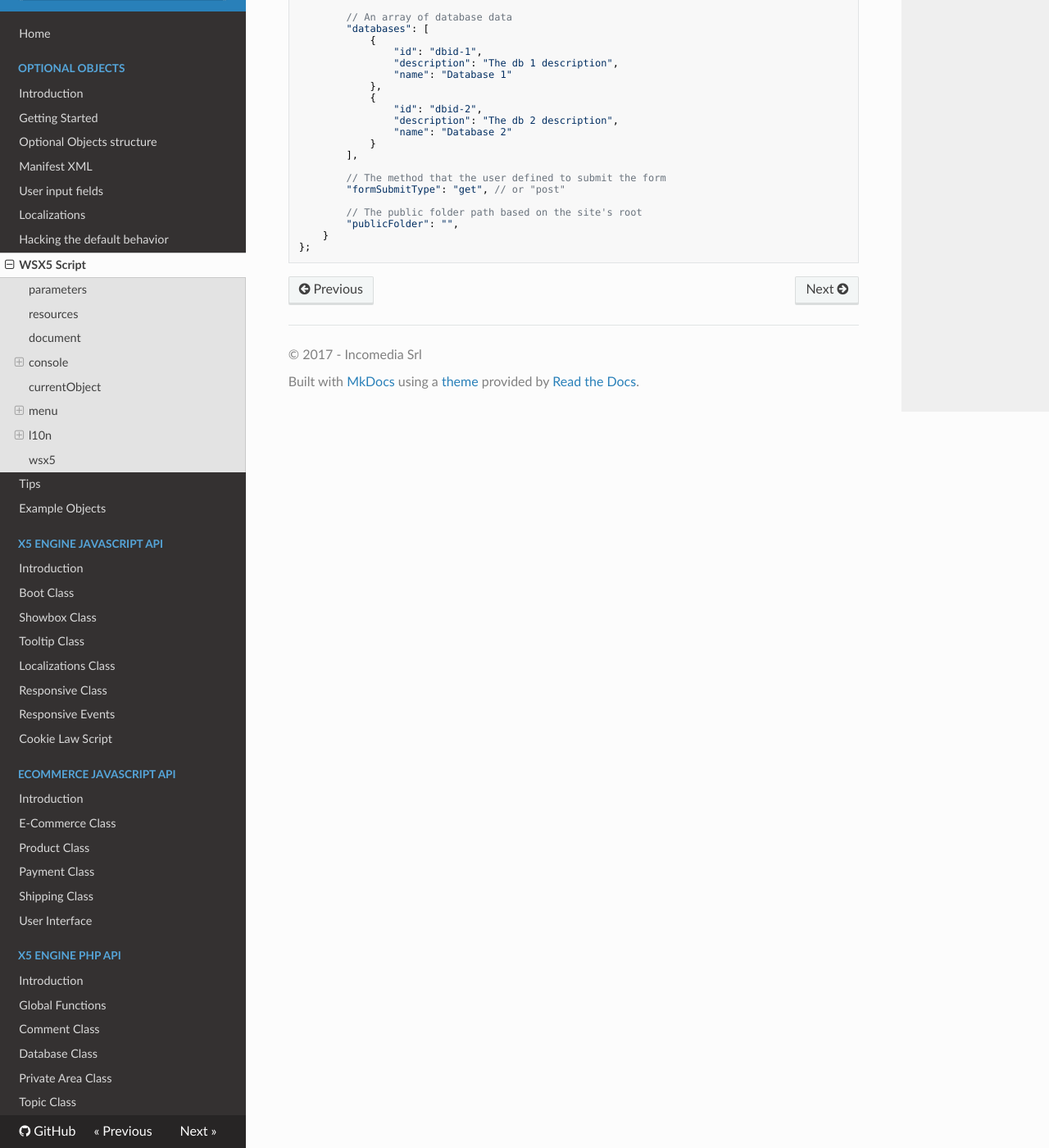
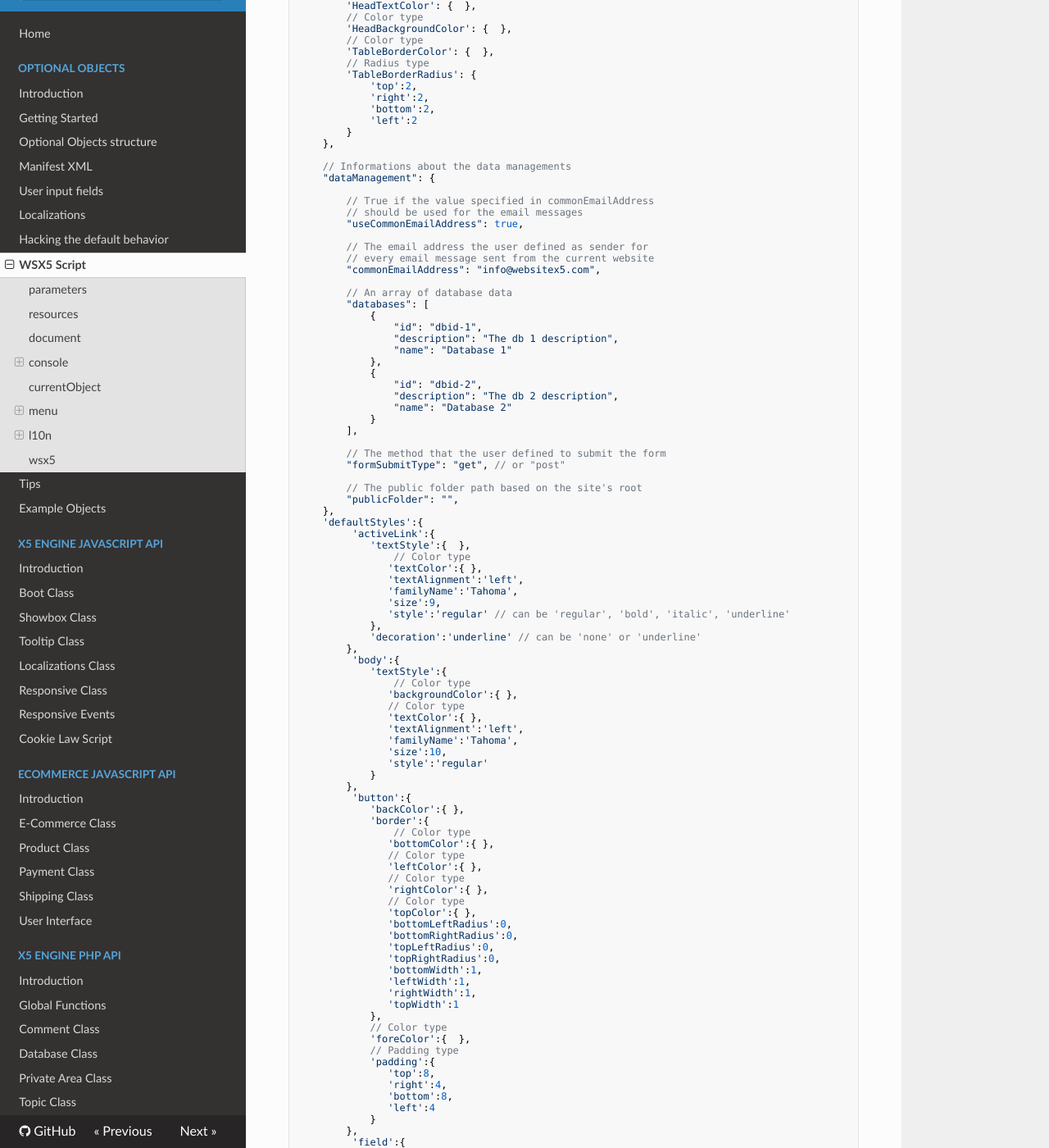
Before and after one commit to WebSiteX5/wsx5-developers-guide, an MkDocs documentation site: the page built from docs/optional-objects/wsx5-script.md, in a window 1280 px wide and 1400 px high, scrolled down 6528 px. Shown: the whole window at 82% size. Built offline with MkDocs 1.6.1, drawn with Linux system fonts in a browser that asks for light colours; nearby versions of some CDN libraries; old or Windows-style settings are respelled for this version of MkDocs; some of the changed text lies outside the part shown.

Commit message:
Definizione stili default e stili carrello

````diff
--- a/docs/optional-objects/wsx5-script.md
+++ b/docs/optional-objects/wsx5-script.md
@@ -375,7 +375,31 @@ var wsx5 = {
 		"sendMode": "email", // may be "email" or "db"
 
 		// True if option for automatic registration of users is enabled
-		"registerCustomers" : true
+		"registerCustomers" : true,
+		// True if user choose to alternate row's background color
+		'ZebraTable':true,
+		// Color type
+        'CellTextColor':{
+            'a':255,
+            'r':37,
+            'g':58,
+            'b':88
+		 },
+		// Color type
+        'CellBackgroundColor': {  },
+		// Color type
+		'HeadTextColor': {  },
+		// Color type
+		'HeadBackgroundColor': {  },
+		// Color type
+		'TableBorderColor': {  },
+		// Radius type
+        'TableBorderRadius': {
+            'top':2,
+            'right':2,
+            'bottom':2,
+            'left':2
+        }
 	},
 
 	// Informations about the data managements
@@ -408,6 +432,156 @@ var wsx5 = {
 
 		// The public folder path based on the site's root
 		"publicFolder": "",
-	}
+	},
+	'defaultStyles':{
+         'activeLink':{
+            'textStyle':{  },
+				// Color type
+               'textColor':{ },
+               'textAlignment':'left',
+               'familyName':'Tahoma',
+               'size':9,
+               'style':'regular' // can be 'regular', 'bold', 'italic', 'underline'
+            },
+            'decoration':'underline' // can be 'none' or 'underline'
+        },
+         'body':{
+            'textStyle':{
+				// Color type
+               'backgroundColor':{ },
+			   // Color type
+               'textColor':{ },
+               'textAlignment':'left',
+               'familyName':'Tahoma',
+               'size':10,
+               'style':'regular'
+            }
+        },
+         'button':{
+            'backColor':{ },
+            'border':{
+				// Color type
+               'bottomColor':{ },
+			   // Color type
+               'leftColor':{ },
+			   // Color type
+               'rightColor':{ },
+			   // Color type
+               'topColor':{ },
+               'bottomLeftRadius':0,
+               'bottomRightRadius':0,
+               'topLeftRadius':0,
+               'topRightRadius':0,
+               'bottomWidth':1,
+               'leftWidth':1,
+               'rightWidth':1,
+               'topWidth':1
+            },
+			// Color type
+            'foreColor':{  },
+			// Padding type
+            'padding':{
+               'top':8,
+               'right':4,
+               'bottom':8,
+               'left':4
+            }
+        },
+         'field':{
+			 // Color type
+            'backColor':{ },
+            'border':{
+				// Color type
+               'bottomColor':{ },
+			   // Color type
+               'leftColor':{ },
+			   // Color type
+               'rightColor':{ },
+			   // Color type
+               'topColor':{ },
+               'bottomLeftRadius':0,
+               'bottomRightRadius':0,
+               'topLeftRadius':0,
+               'topRightRadius':0,
+               'bottomWidth':1,
+               'leftWidth':1,
+               'rightWidth':1,
+               'topWidth':1
+            },
+			// Color type
+            'foreColor':{ },
+            'innerShadow':false,
+			// Padding type
+            'padding':{ }
+        },
+         'hoverLink':{
+            'textStyle':{
+				// Color type
+               'backgroundColor':{ },
+			   // Color type
+               'textColor':{ },
+               'textAlignment':'left',
+               'familyName':'Tahoma',
+               'size':9,
+               'style':'regular'
+            },
+            'decoration':'none'
+        },
+         'path':{
+            'horizontalMargin':6,
+			// Color type
+            'lineBottomColor':{ },
+			// Color type
+            'lineLeftColor':{ },
+			// Color type
+            'lineRightColor':{ },
+			// Color type
+            'lineTopColor':{ },
+            'textStyle':{
+				// Color type
+               'backgroundColor':{ },
+			   // Color type
+               'textColor':{ },
+               'textAlignment':'left',
+               'familyName':'Tahoma',
+               'size':7,
+               'style':'regular'
+            }
+        },
+         'title':{
+            'horizontalMargin':6,
+			// Color type
+            'lineBottomColor':{ },
+			// Color type
+            'lineLeftColor':{ },
+			// Color type
+            'lineRightColor':{ },
+			// Color type
+            'lineTopColor':{ },
+            'textStyle':{
+				// Color type
+               'backgroundColor':{ },
+			   // Color type
+               'textColor':{ },
+               'textAlignment':'left',
+               'familyName':'Tahoma',
+               'size':12,
+               'style':'bold'
+            }
+        },
+         'visitedLink':{
+            'textStyle':{
+				// Color type
+               'backgroundColor':{ },
+			   // Color type
+               'textColor':{ },
+               'textAlignment':'left',
+               'familyName':'Tahoma',
+               'size':9,
+               'style':'regular'
+            },
+            'decoration':'underline'
+        }
+    }
 };
 ```
````
